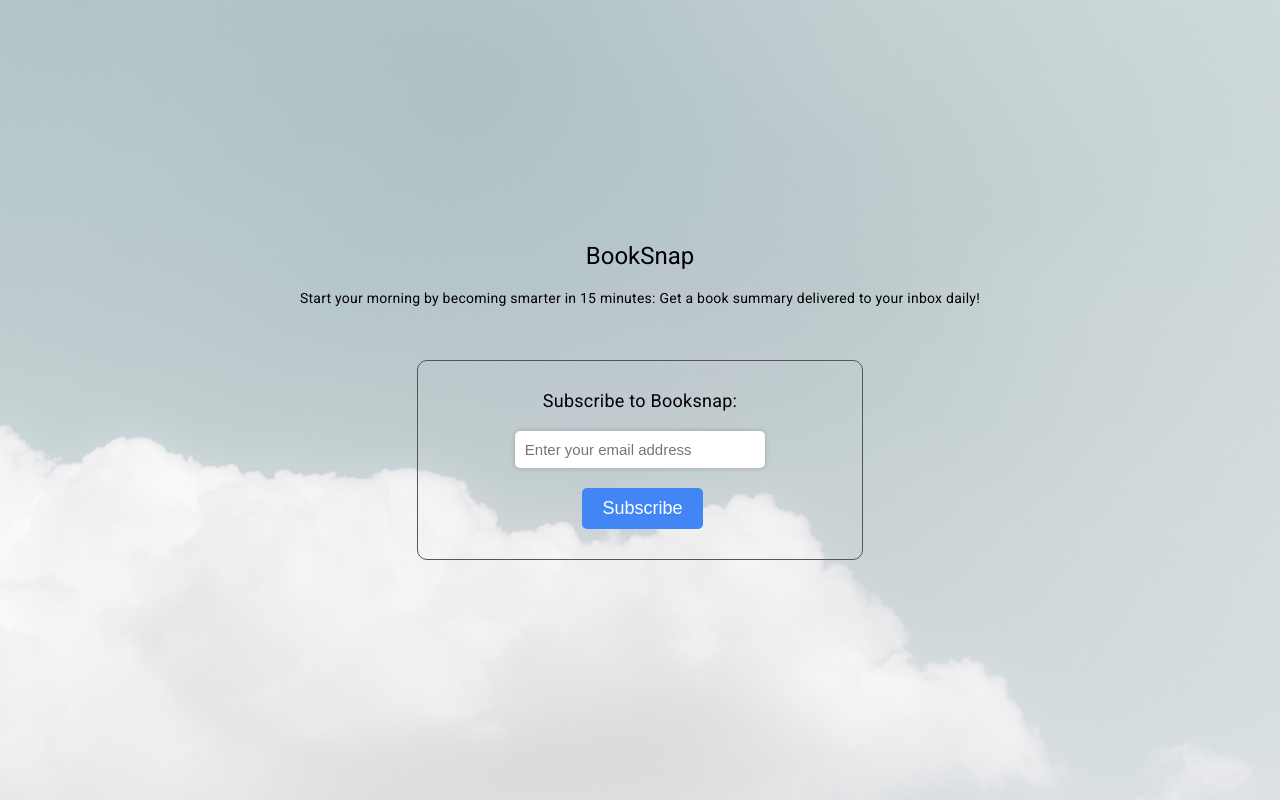
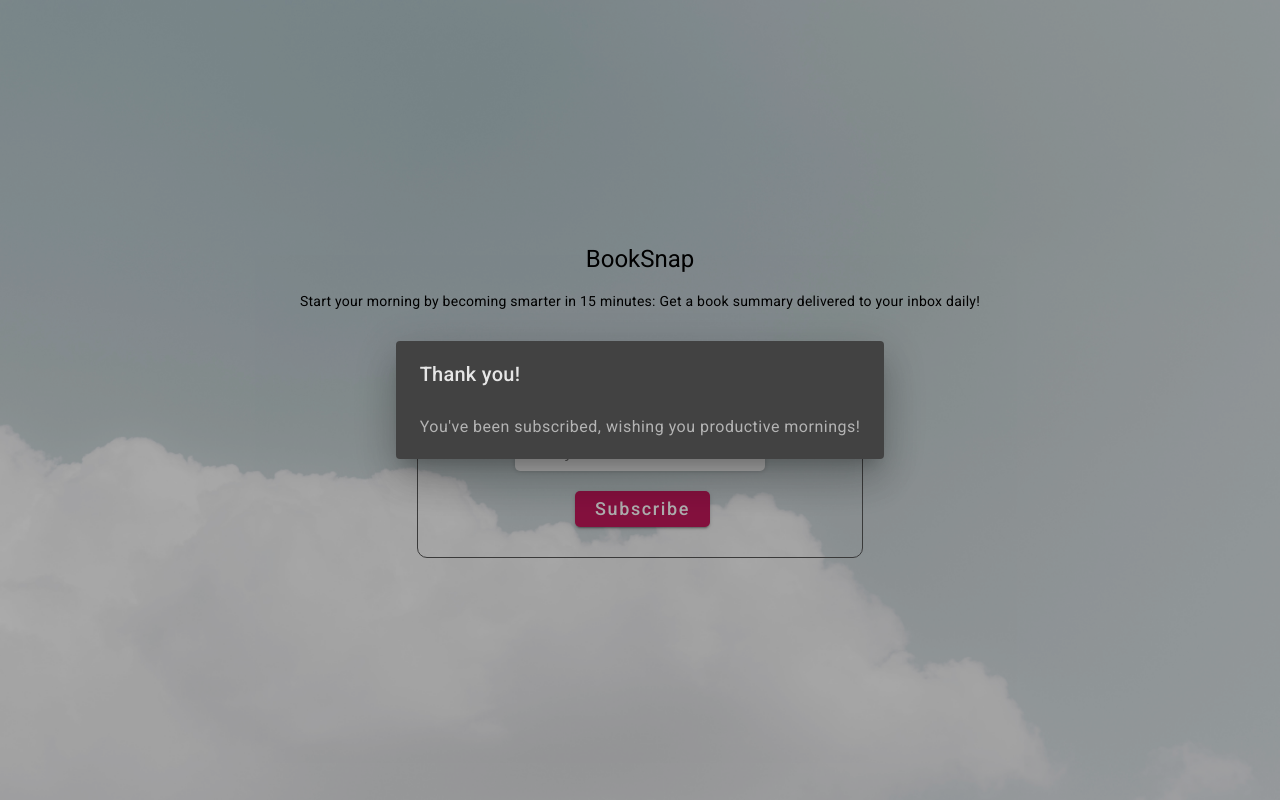
Before and after one commit to anik8das/Booksnap, an Angular app in the folder frontend/: page / in a window 1280 px wide. Both pictures are taken after a click on the button "Subscribe". Built offline with nearby package versions, Linux system fonts and the light colour scheme.

Commit message:
Added basic modal for confirming subscription

```diff
--- a/frontend/src/app/app.component.html
+++ b/frontend/src/app/app.component.html
@@ -9,13 +9,15 @@
     </p>
   </div>
   <div class="subscribe">
-    <div class="label">Subscribe to Booksnap:</div>
+    <div class="label">Subscribe to Booksnap (it's free!):</div>
     <input
       type="email"
       id="email-input"
       name="email"
       placeholder="Enter your email address"
     />
-    <button>Subscribe</button>
+    <button mat-raised-button color="primary" (click)="openDialog()">
+      Subscribe
+    </button>
   </div>
 </div>
--- a/frontend/src/app/app.component.ts
+++ b/frontend/src/app/app.component.ts
@@ -1,10 +1,24 @@
 import { Component } from '@angular/core';
+import { MatDialog } from '@angular/material/dialog';
 
 @Component({
   selector: 'app-root',
   templateUrl: './app.component.html',
-  styleUrls: ['./app.component.css']
+  styleUrls: ['./app.component.css'],
 })
 export class AppComponent {
   title = 'frontend';
+  constructor(public dialog: MatDialog) {}
+  openDialog(): void {
+    const dialogRef = this.dialog.open(DialogOverviewExampleDialog);
+    dialogRef.afterClosed().subscribe((result) => {
+      console.log('The dialog was closed');
+    });
+  }
 }
+
+@Component({
+  selector: 'modal',
+  templateUrl: 'modal.html',
+})
+export class DialogOverviewExampleDialog {}
--- /dev/null
+++ b/frontend/src/app/modal.html
@@ -0,0 +1,4 @@
+<h2 mat-dialog-title>Thank you!</h2>
+<div mat-dialog-content>
+  You've been subscribed, wishing you productive mornings!
+</div>
```
Also changed, not shown: frontend/src/app/app.module.ts (+11 -7 lines).
